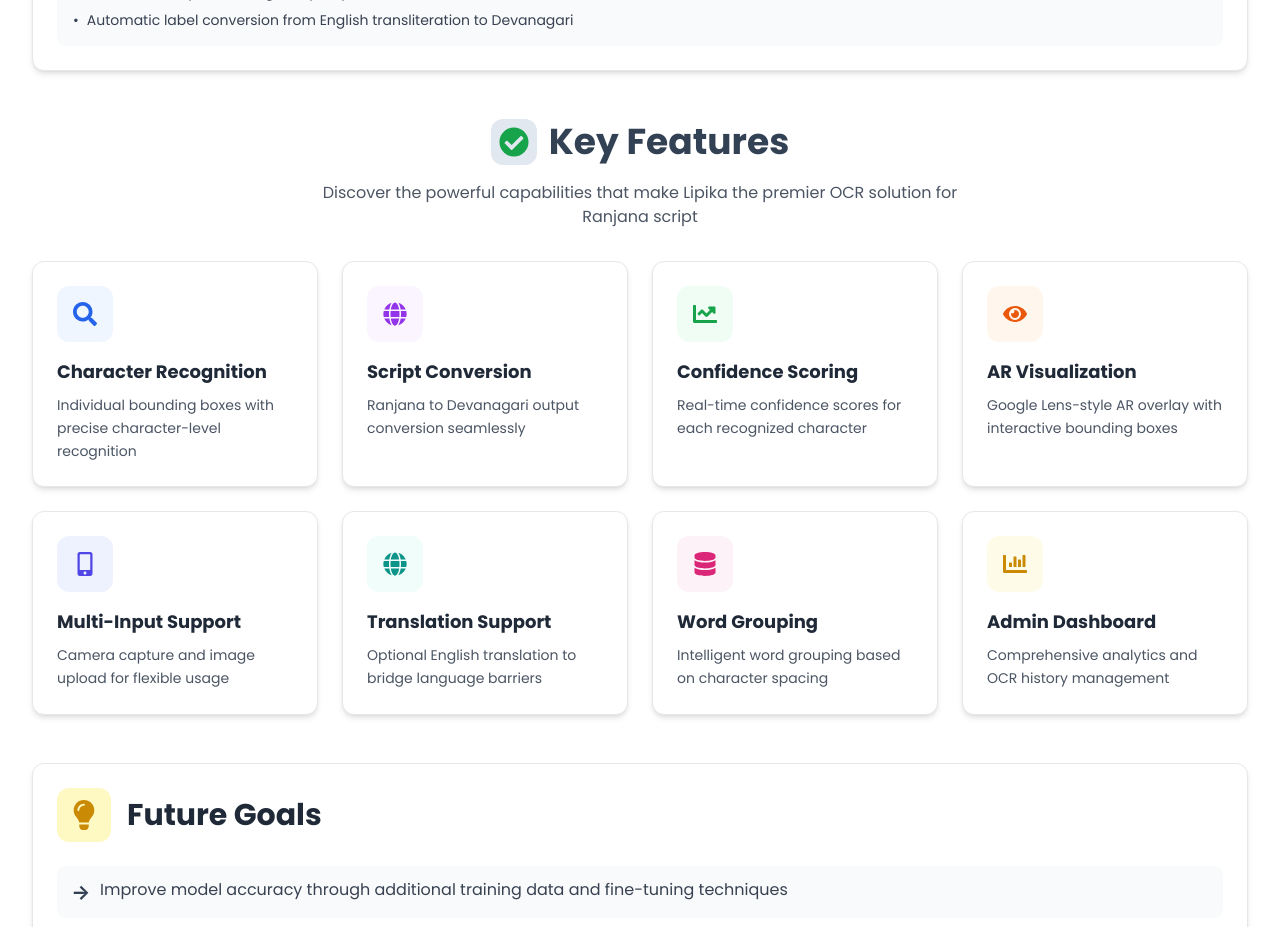
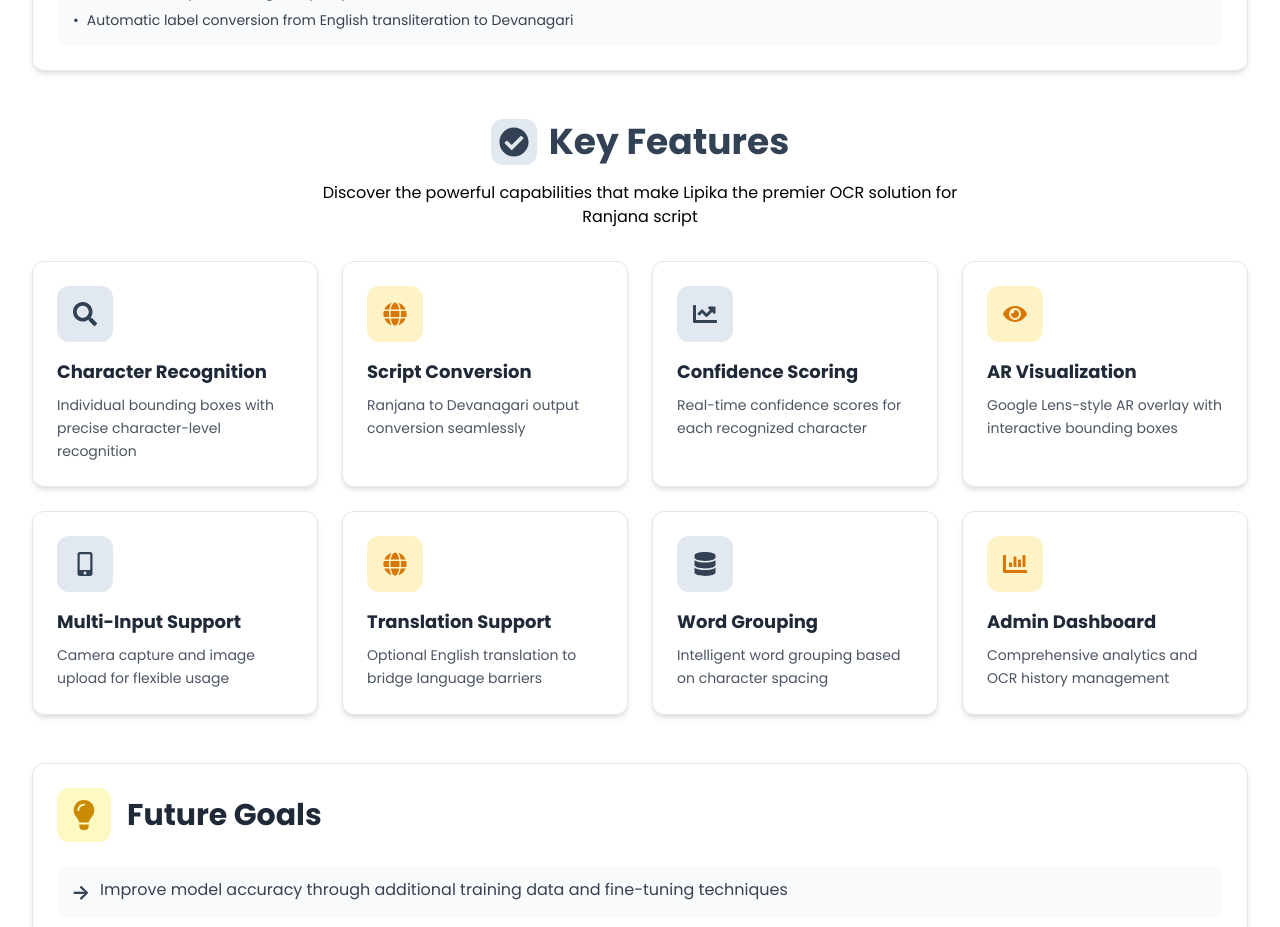
Before and after one commit to SajBajra/Final-Year-Project, a React app in the folder frontend/: page /about in a window 1280 px wide. Shown: the part 2400-3327 px from the top of the page. Built offline with nearby package versions, Linux system fonts and the light colour scheme; the HTML template or start-up script is replaced by a standard one.

Commit message:
Remove gradient colors from features arrays and update to primary/secondary colors

```diff
--- a/frontend/src/pages/About.jsx
+++ b/frontend/src/pages/About.jsx
@@ -514,13 +514,13 @@ const About = () => {
           >
             <div className="flex items-center justify-center space-x-3 mb-4">
               <div className="p-2 rounded-xl bg-primary-100">
-                <FaCheckCircle className="text-3xl text-green-600" />
+                <FaCheckCircle className="text-3xl text-primary-600" />
               </div>
               <h2 className="text-3xl sm:text-4xl font-bold text-primary-600">
                 Key Features
               </h2>
             </div>
-            <p className="text-gray-600 text-center max-w-2xl mx-auto">
+            <p className="text-black text-center max-w-2xl mx-auto">
               Discover the powerful capabilities that make Lipika the premier OCR solution for Ranjana script
             </p>
           </motion.div>
@@ -537,65 +537,57 @@ const About = () => {
                 icon: FaSearch,
                 title: 'Character Recognition',
                 description: 'Individual bounding boxes with precise character-level recognition',
-                color: 'from-blue-500 to-cyan-500',
-                bgColor: 'bg-blue-50',
-                iconColor: 'text-blue-600'
+                bgColor: 'bg-primary-100',
+                iconColor: 'text-primary-600'
               },
               {
                 icon: FaGlobe,
                 title: 'Script Conversion',
                 description: 'Ranjana to Devanagari output conversion seamlessly',
-                color: 'from-purple-500 to-pink-500',
-                bgColor: 'bg-purple-50',
-                iconColor: 'text-purple-600'
+                bgColor: 'bg-secondary-100',
+                iconColor: 'text-secondary-600'
               },
               {
                 icon: FaChartLine,
                 title: 'Confidence Scoring',
                 description: 'Real-time confidence scores for each recognized character',
-                color: 'from-green-500 to-emerald-500',
-                bgColor: 'bg-green-50',
-                iconColor: 'text-green-600'
+                bgColor: 'bg-primary-100',
+                iconColor: 'text-primary-600'
               },
               {
                 icon: FaEye,
                 title: 'AR Visualization',
                 description: 'Google Lens-style AR overlay with interactive bounding boxes',
-                color: 'from-orange-500 to-red-500',
-                bgColor: 'bg-orange-50',
-                iconColor: 'text-orange-600'
+                bgColor: 'bg-secondary-100',
+                iconColor: 'text-secondary-600'
               },
               {
                 icon: FaMobileAlt,
                 title: 'Multi-Input Support',
                 description: 'Camera capture and image upload for flexible usage',
-                color: 'from-indigo-500 to-purple-500',
-                bgColor: 'bg-indigo-50',
-                iconColor: 'text-indigo-600'
+                bgColor: 'bg-primary-100',
+                iconColor: 'text-primary-600'
               },
               {
                 icon: FaGlobe,
                 title: 'Translation Support',
                 description: 'Optional English translation to bridge language barriers',
-                color: 'from-teal-500 to-cyan-500',
-                bgColor: 'bg-teal-50',
-                iconColor: 'text-teal-600'
+                bgColor: 'bg-secondary-100',
+                iconColor: 'text-secondary-600'
               },
               {
                 icon: FaDatabase,
                 title: 'Word Grouping',
                 description: 'Intelligent word grouping based on character spacing',
-                color: 'from-pink-500 to-rose-500',
-                bgColor: 'bg-pink-50',
-                iconColor: 'text-pink-600'
+                bgColor: 'bg-primary-100',
+                iconColor: 'text-primary-600'
               },
               {
                 icon: FaChartBar,
                 title: 'Admin Dashboard',
                 description: 'Comprehensive analytics and OCR history management',
-                color: 'from-yellow-500 to-orange-500',
-                bgColor: 'bg-yellow-50',
-                iconColor: 'text-yellow-600'
+                bgColor: 'bg-secondary-100',
+                iconColor: 'text-secondary-600'
               }
             ].map((feature, index) => {
               const FeatureIcon = feature.icon
--- a/frontend/src/pages/Features.jsx
+++ b/frontend/src/pages/Features.jsx
@@ -11,73 +11,64 @@ const Features = () => {
       icon: FaUpload,
       title: 'Multiple Input Methods',
       description: 'Upload images from your device or capture in real-time using your camera. Supports JPG, PNG, WEBP, and BMP formats for maximum flexibility.',
-      color: 'from-blue-500 to-cyan-500',
-      bgColor: 'bg-blue-50',
-      iconColor: 'text-blue-600'
+      bgColor: 'bg-primary-100',
+      iconColor: 'text-primary-600'
     },
     {
       icon: FaRobot,
       title: 'Advanced AI Recognition',
       description: 'Powered by Character-based CRNN (Convolutional Recurrent Neural Network) deep learning model trained on 500 epochs for accurate character-level recognition of Ranjana script.',
-      color: 'from-purple-500 to-pink-500',
-      bgColor: 'bg-purple-50',
-      iconColor: 'text-purple-600'
+      bgColor: 'bg-primary-100',
+      iconColor: 'text-primary-600'
     },
     {
       icon: FaEye,
       title: 'Google Lens-Style AR Overlay',
       description: 'Interactive augmented reality visualization with individual character bounding boxes, confidence scores, and hover tooltips for detailed recognition insights.',
-      color: 'from-green-500 to-emerald-500',
-      bgColor: 'bg-secondary-50',
+      bgColor: 'bg-secondary-100',
       iconColor: 'text-secondary-600'
     },
     {
       icon: FaGlobe,
       title: 'Ranjana to Devanagari Output',
       description: 'Automatically converts recognized Ranjana script characters to Devanagari (Nepali) text output, with optional English translation support.',
-      color: 'from-orange-500 to-red-500',
-      bgColor: 'bg-orange-50',
-      iconColor: 'text-orange-600'
+      bgColor: 'bg-secondary-100',
+      iconColor: 'text-secondary-600'
     },
     {
       icon: FaBolt,
       title: 'Fast Processing',
       description: 'Optimized inference pipeline with GPU acceleration support. Process images with character segmentation and recognition in seconds.',
-      color: 'from-indigo-500 to-purple-500',
-      bgColor: 'bg-indigo-50',
-      iconColor: 'text-indigo-600'
+      bgColor: 'bg-primary-100',
+      iconColor: 'text-primary-600'
     },
     {
       icon: FaBullseye,
       title: 'Character-Level Precision',
       description: 'Individual character detection with precise bounding boxes, confidence scores, and word grouping for perfect AR visualization.',
-      color: 'from-pink-500 to-rose-500',
-      bgColor: 'bg-pink-50',
-      iconColor: 'text-pink-600'
+      bgColor: 'bg-secondary-100',
+      iconColor: 'text-secondary-600'
     },
     {
       icon: FaChartBar,
       title: 'Confidence Scoring',
       description: 'Each recognized character includes a confidence score (0-100%) with color-coded visualization to help identify recognition accuracy.',
-      color: 'from-teal-500 to-cyan-500',
-      bgColor: 'bg-secondary-50',
-      iconColor: 'text-secondary-600'
+      bgColor: 'bg-primary-100',
+      iconColor: 'text-primary-600'
     },
     {
       icon: FaMobileAlt,
       title: 'Fully Responsive Design',
       description: 'Beautiful, modern UI that works seamlessly on desktop, tablet, and mobile devices with optimized layouts for every screen size.',
-      color: 'from-yellow-500 to-orange-500',
-      bgColor: 'bg-yellow-50',
-      iconColor: 'text-yellow-600'
+      bgColor: 'bg-secondary-100',
+      iconColor: 'text-secondary-600'
     },
     {
       icon: FaLock,
       title: 'Secure & Private',
       description: 'All processing happens on your server. Images are processed in real-time and OCR history is stored securely with admin dashboard access.',
-      color: 'from-gray-600 to-gray-800',
-      bgColor: 'bg-gray-50',
-      iconColor: 'text-gray-700'
+      bgColor: 'bg-primary-100',
+      iconColor: 'text-primary-600'
     }
   ]
 
@@ -316,7 +307,7 @@ const Features = () => {
           whileInView={{ opacity: 1, y: 0 }}
           viewport={{ once: true, margin: "-100px" }}
           transition={{ duration: 0.6 }}
-          className="card bg-gradient-to-br from-gray-900 to-gray-800 text-white mb-8 sm:mb-12 md:mb-16 relative overflow-hidden"
+          className="card bg-primary-700 text-white mb-8 sm:mb-12 md:mb-16 relative overflow-hidden"
         >
           {/* Animated Background Pattern */}
           <div className="absolute inset-0 opacity-10">
@@ -335,9 +326,9 @@ const Features = () => {
             </motion.h2>
             <div className="grid grid-cols-1 md:grid-cols-3 gap-6 sm:gap-8">
               {[
-                { icon: FaPython, title: 'Model Layer', desc: 'Python-based CRNN model with Flask REST API for character recognition from Ranjana script images', color: 'text-yellow-400', delay: 0.1 },
-                { icon: FaCoffee, title: 'Presenter Layer', desc: 'Java Spring Boot microservices for business logic, API orchestration, and admin dashboard', color: 'text-orange-400', delay: 0.2 },
-                { icon: FaReact, title: 'View Layer', desc: 'React frontend with responsive design for intuitive user interface and AR visualization', color: 'text-cyan-400', delay: 0.3 }
+                { icon: FaPython, title: 'Model Layer', desc: 'Python-based CRNN model with Flask REST API for character recognition from Ranjana script images', color: 'text-secondary-400', delay: 0.1 },
+                { icon: FaCoffee, title: 'Presenter Layer', desc: 'Java Spring Boot microservices for business logic, API orchestration, and admin dashboard', color: 'text-secondary-400', delay: 0.2 },
+                { icon: FaReact, title: 'View Layer', desc: 'React frontend with responsive design for intuitive user interface and AR visualization', color: 'text-secondary-400', delay: 0.3 }
               ].map((layer, index) => {
                 const LayerIcon = layer.icon
                 return (
```
